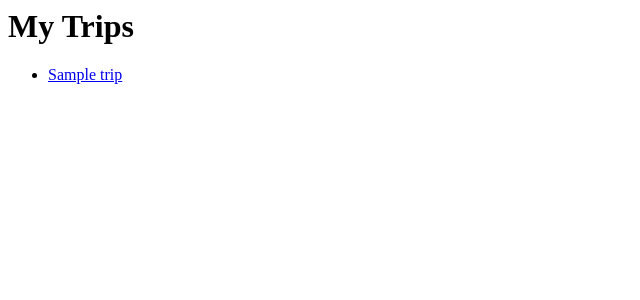
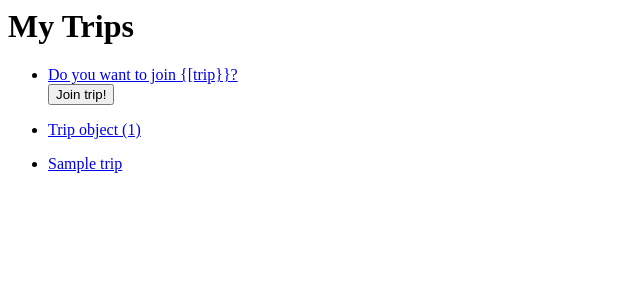
Before and after one commit to brechang/tripster, a Django app: template mysite/tripster/templates/tripster/trips.html in a window 1280 px wide. Shown: the top 300 px of the page, without its empty margins (0-640 px from the left). Run offline with Django 3.2, Linux system fonts and the light colour scheme; tables that the repository leaves empty hold one stand-in row (values such as "Sample post"); the template is opened without the code that fills it: values that come from a table or form of the project are taken from there, most other values are stand-ins (such as "Sample title", 1, 10 or a date in 2020).

Commit message:
added trip joining and participated trip list in trips.html

```diff
--- a/mysite/tripster/templates/tripster/trips.html
+++ b/mysite/tripster/templates/tripster/trips.html
@@ -1,11 +1,34 @@
 <h1>My Trips</h1>
+
+{% if pending_trips %}
+    <ul>
+        {% for trip in pending_trips %}
+        <li><a href="/trip?={{trip}}/">Do you want to join {[trip}}?</a></li>
+        <form action="{% url 'trips' %}" method="post">
+            {% csrf_token %}
+            <input type="hidden" name="accept" value="{{trip}}"/>
+            <input type="submit" value="Join trip!"/>
+        </form>
+        {% endfor %}
+    </ul>
+{% endif %}
 
 {% if trip_list %}
     <ul>
         {% for trip in trip_list %}
-            <li><a href="/trip/{{ trip.name }}/">{{trip.name}}</a></li>
+        <li><a href="/trip?={{trip}}/">{{trip}}</a></li>
         {% endfor %}
     </ul>
 {% else %}
     <p>No trips are available.</p>
 {% endif %}
+
+{% if joined_trip_list %}
+    <ul>
+        {% for trip in joined_trip_list %}
+        <li><a href="/trip?={{trip}}/">{{trip}}</a></li>
+        {% endfor %}
+    </ul>
+{% else %}
+    <p>You have not joined any trips!</p>
+{% endif %}
```
